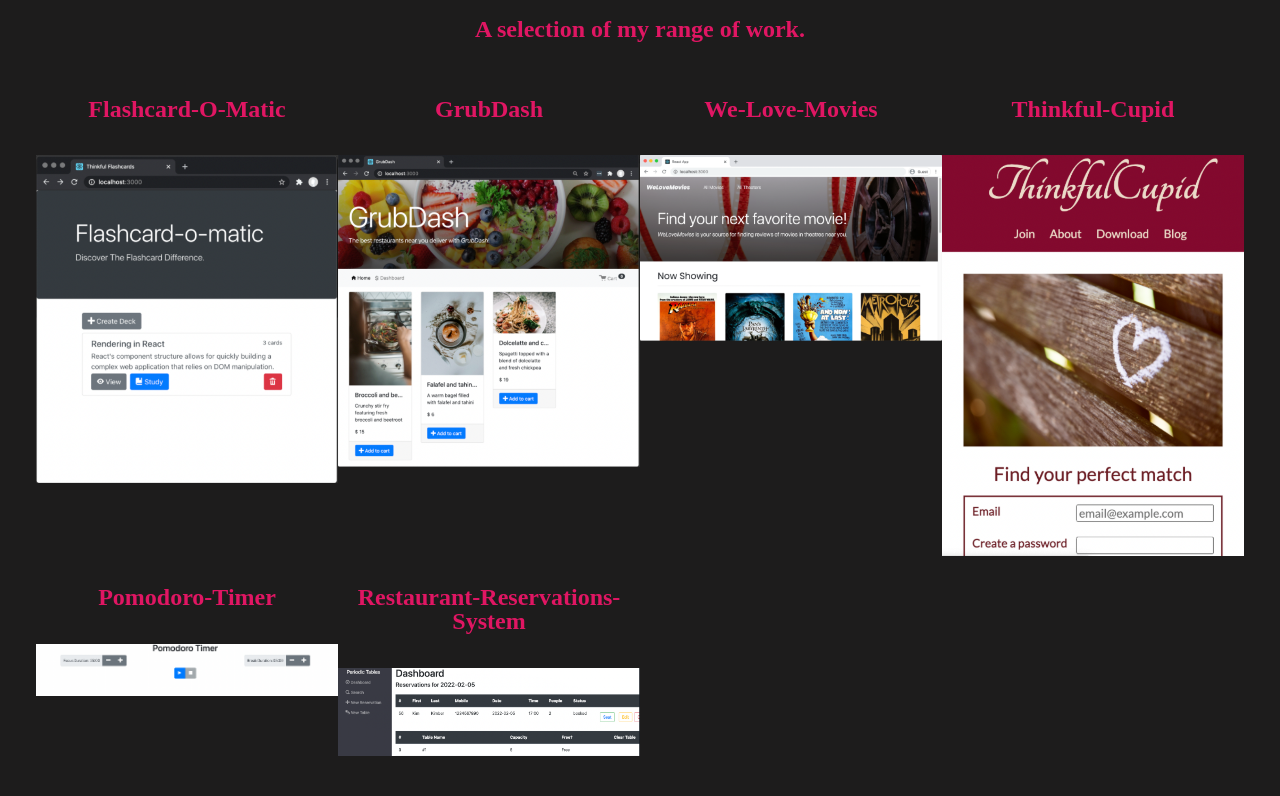
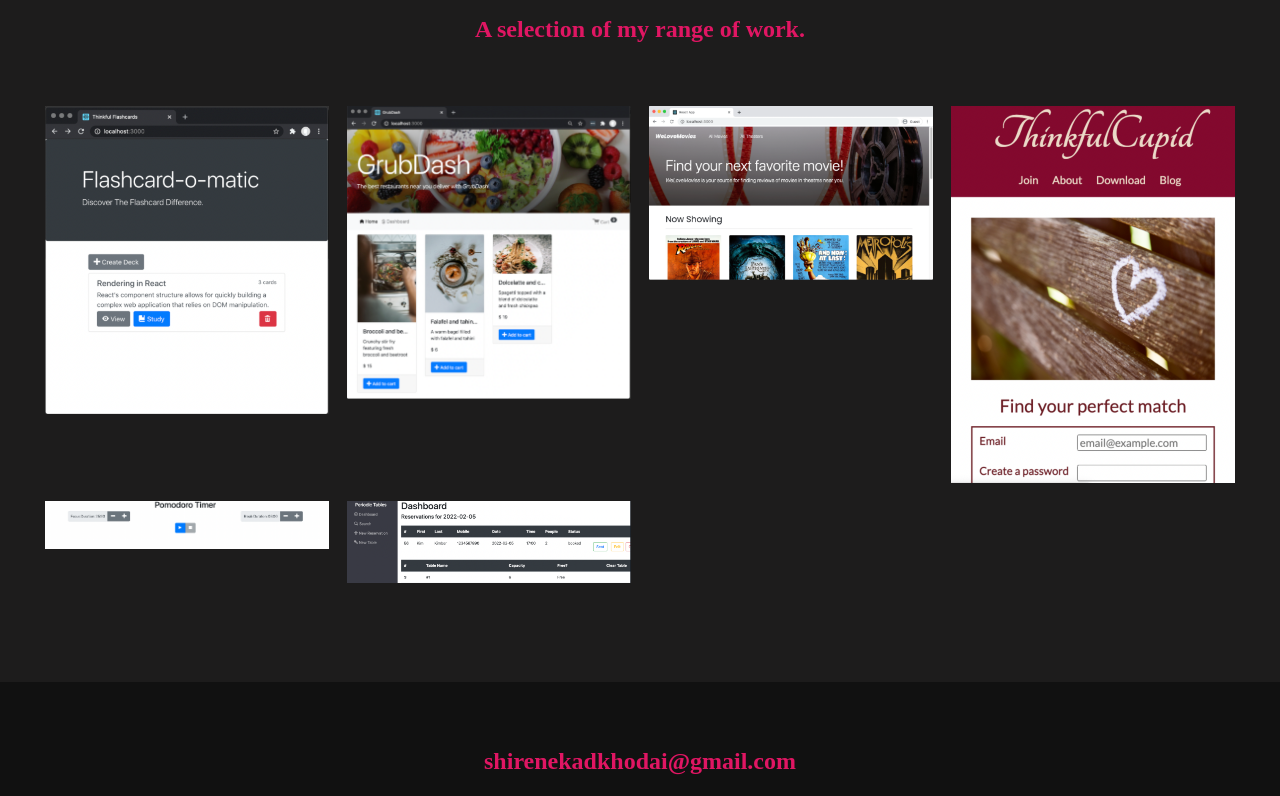
Before and after one commit to shirenekboyd/website, a plain HTML site: page index.html in a window 1280 px wide. Shown: the part 1923-2719 px from the top of the page. Drawn offline with nearby package versions, Linux system fonts and the light colour scheme.

Commit message:
updated my work section css

```diff
--- a/css/style.css
+++ b/css/style.css
@@ -26,8 +26,7 @@
   --fs-h3: 1.25rem;
   --fs-body: 1rem;
 
-  --bs: 2px 2px 2px 1px rgba(0, 0, 0, 0.2),
-  2px 2px 2px 1px rgba(0, 0, 0, 0.2);
+  --bs: 2px 2px 2px 1px rgba(0, 0, 0, 0.2), 2px 2px 2px 1px rgba(0, 0, 0, 0.2);
 }
 
 /* responsive styling based on browser size */
@@ -261,7 +260,6 @@ header {
 
 .intro__img {
   box-shadow: var(--bs);
-
 }
 
 .section__subtitle--intro {
@@ -410,17 +408,18 @@ header {
 .portfolio {
   display: grid;
   grid-template-columns: repeat(auto-fit, minmax(300px, 1fr));
-  /* max-width: ; */
+  /* max-width: auto 0; */
 }
 
 .portfolio__item {
   /* background: var(--clr-accent); */
-  padding: 0.75em;
+  padding: .5em;
   overflow: hidden;
 }
 
 .portfolio__img {
-  transition: transform 750ms cubic-bezier(0.5, 0, 0.5, 1), opacity 250ms linear;
+  transition: transform 750ms cubic-bezier(.5, 0, .5, 1),
+  opacity 250ms linear;
 }
 
 .portfolio__item:focus {
@@ -431,7 +430,7 @@ header {
 .portfolio__img:hover,
 .portfolio__item:focus .portfolio__img {
   transform: scale(1.2);
-  opacity: 0.75;
+  opacity: 0.5;
 }
 
 /* Footer */
--- a/index.html
+++ b/index.html
@@ -148,8 +148,6 @@
 
       <div class="portfolio">
         <!-- Portfolio item 01 -->
-        <div>
-          <h3 class="section__title section__title--work">Flashcard-O-Matic</h3>
         <a
           href="https://github.com/shirenekboyd/flashcard-app-project"
           class="portfolio__item"
@@ -160,12 +158,8 @@
             class="portfolio__img"
           />
         </a>
-        </div>
 
         <!-- Portfolio item 02 -->
-        <div>
-          <h3 class="section__title section__title--work">GrubDash</h3>
-
         <a
           href="https://github.com/shirenekboyd/grubdash-project"
           class="portfolio__item"
@@ -176,12 +170,8 @@
             class="portfolio__img"
           />
         </a>
-        </div>
 
         <!-- Portfolio item 03 -->
-        <div>
-          <h3 class="section__title section__title--work">We-Love-Movies</h3>
-          <div></div>
         <a
           href="https://github.com/shirenekboyd/we-love-movies-project"
           class="portfolio__item"
@@ -192,12 +182,8 @@
             class="portfolio__img"
           />
         </a>
-        </div>
 
         <!-- Portfolio item 04 -->
-        <div>
-          <h3 class="section__title section__title--work">Thinkful-Cupid</h3>
-
         <a
           href="https://github.com/shirenekboyd/starter-thinkfulcupid"
           class="portfolio__item"
@@ -208,12 +194,8 @@
             class="portfolio__img"
           />
         </a>
-        </div>
 
         <!-- Portfolio item 05 -->
-        <div>
-          <h3 class="section__title section__title--work">Pomodoro-Timer</h3>
-
         <a
           href="https://github.com/shirenekboyd/pomodoro-project"
           class="portfolio__item"
@@ -224,14 +206,8 @@
             class="portfolio__img"
           />
         </a>
-        </div>
 
         <!-- Portfolio item 06 -->
-        <div>
-          <h3 class="section__title section__title--work">
-            Restaurant-Reservations-System
-          </h3>
-          <div></div>
         <a
           href="https://github.com/shirenekboyd/restaurant-reservations-project"
           class="portfolio__item"
@@ -242,7 +218,6 @@
             class="portfolio__img"
           />
         </a>
-        </div>
       </div>
     </section>
 
```
Lines whose indentation alone changed are shown as unchanged.
